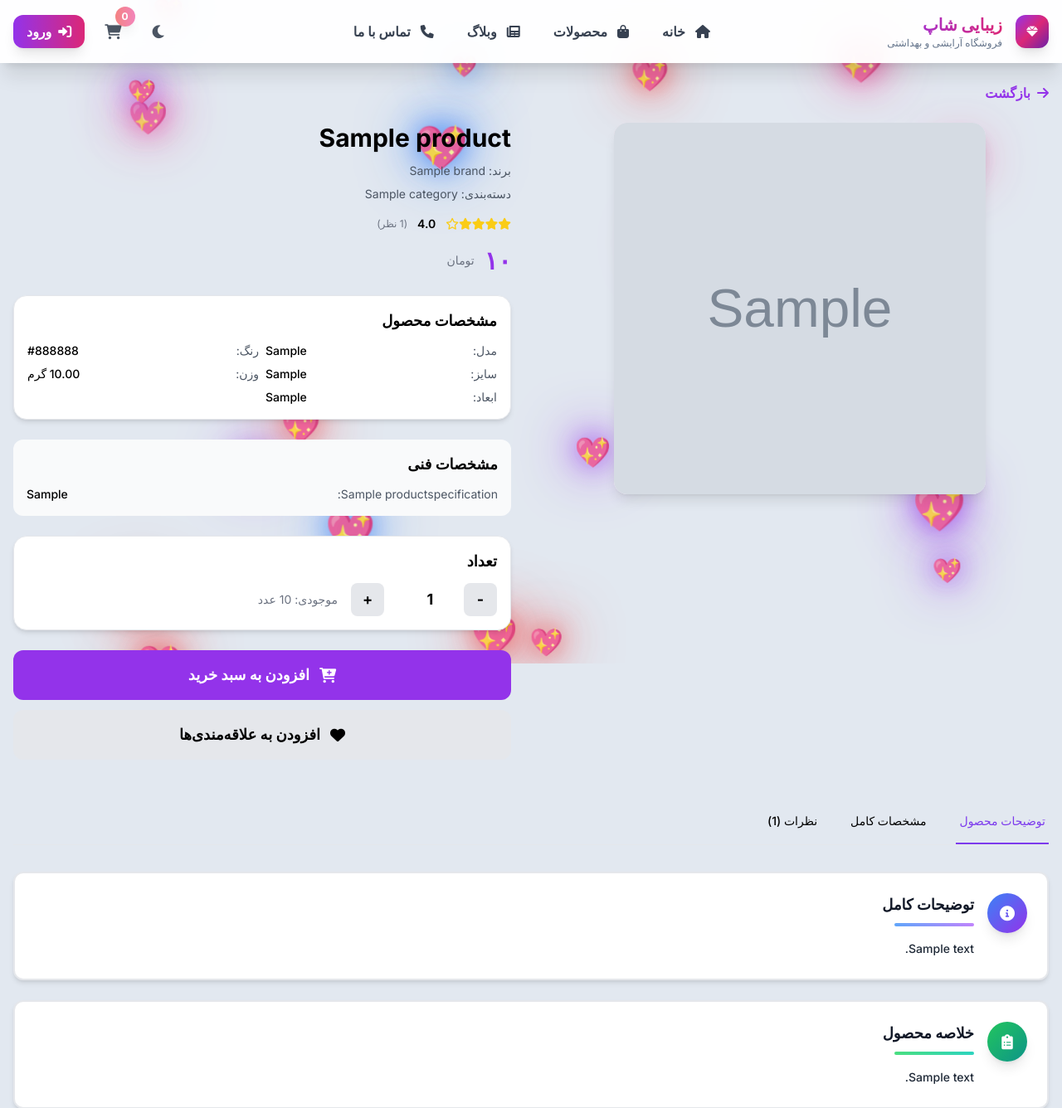
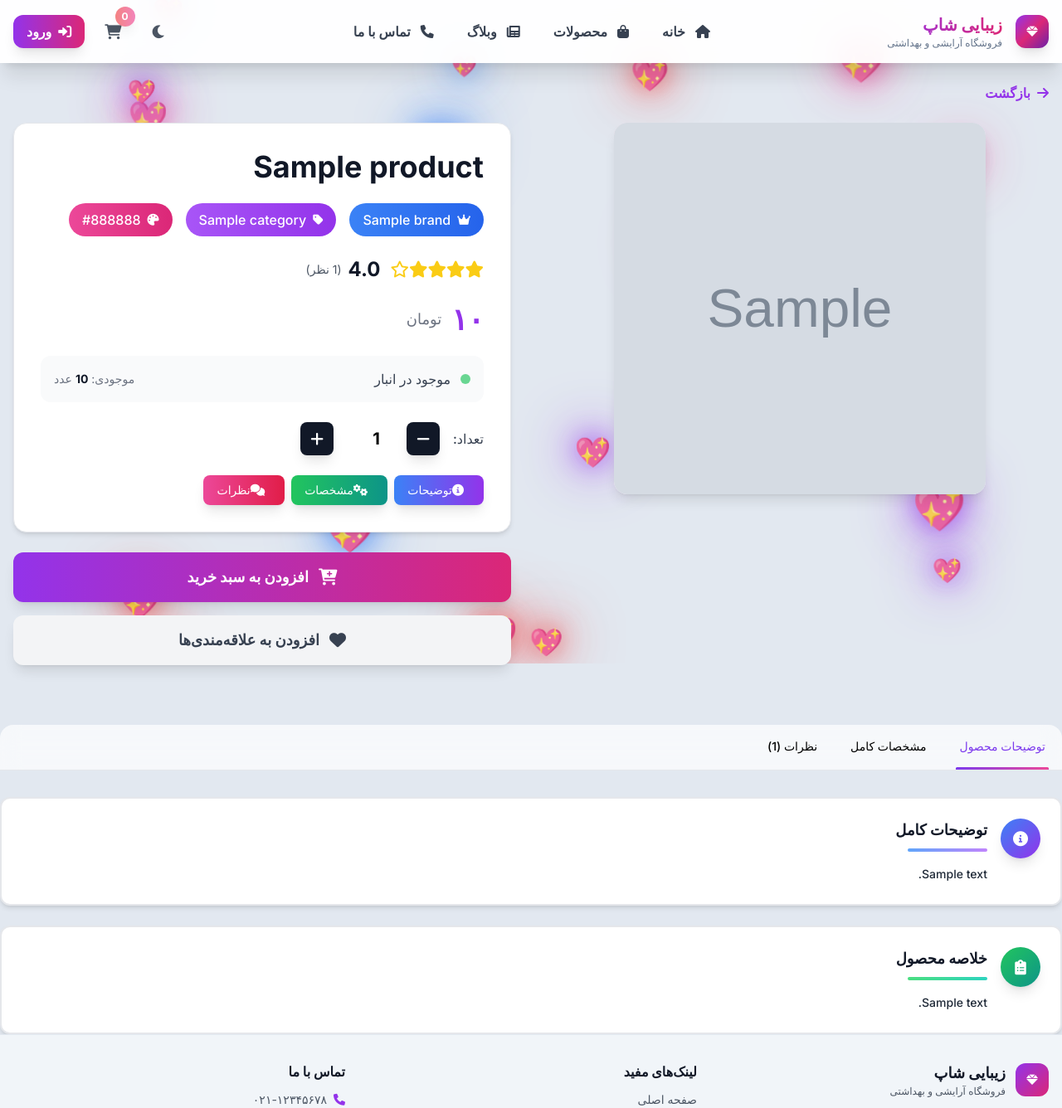
Before and after one commit to AbolfazlMohammady/online_shop, a Django app: page /shop/product/sample/ in a window 1280 px wide. Shown: the top 1336 px of the page at 83% size. Run offline with Django 5.2, Linux system fonts and the light colour scheme; tables that the repository leaves empty hold one stand-in row (values such as "Sample post"); grey boxes marked "Sample" are stand-in pictures; some libraries are stand-ins or nearby versions.

Commit message:
دیتیل

```diff
--- a/shop/templates/shop/product_detail.html
+++ b/shop/templates/shop/product_detail.html
@@ -14,11 +14,19 @@
             <!-- Product Image Section -->
             <div class="space-y-4">
                 <!-- Main Image -->
-                <div class="aspect-square bg-gradient-to-br from-pink-100 to-purple-100 rounded-2xl flex items-center justify-center shadow-lg overflow-hidden max-w-md mx-auto">
+                <div class="aspect-square bg-gradient-to-br from-pink-100 to-purple-100 rounded-2xl flex items-center justify-center shadow-lg overflow-hidden max-w-md mx-auto relative group">
                     {% if product.images.first %}
-                        <img id="main-image-src" src="{{ product.images.first.image.url }}" alt="{{ product.name }}" class="w-full h-full object-cover">
+                        <img id="main-image-src" src="{{ product.images.first.image.url }}" alt="{{ product.name }}" class="w-full h-full object-cover transition-all duration-300">
                     {% else %}
                         <i class="fas fa-image text-6xl text-gray-400"></i>
+                    {% endif %}
+                    {% if product.images.count > 1 %}
+                    <button type="button" onclick="previousImage()" class="absolute left-3 top-1/2 -translate-y-1/2 w-10 h-10 md:w-12 md:h-12 bg-black/30 hover:bg-black/50 rounded-full text-white flex items-center justify-center opacity-0 group-hover:opacity-100 transition-all duration-300">
+                        <i class="fas fa-chevron-left"></i>
+                    </button>
+                    <button type="button" onclick="nextImage()" class="absolute right-3 top-1/2 -translate-y-1/2 w-10 h-10 md:w-12 md:h-12 bg-black/30 hover:bg-black/50 rounded-full text-white flex items-center justify-center opacity-0 group-hover:opacity-100 transition-all duration-300">
+                        <i class="fas fa-chevron-right"></i>
+                    </button>
                     {% endif %}
                 </div>
 
@@ -36,19 +44,39 @@
 
                          <!-- Product Info Section -->
              <div class="space-y-6">
-                <!-- Product Header -->
-                <div>
-                    <h1 class="text-2xl lg:text-3xl font-bold mb-3 product-title">{{ product.name }}</h1>
 
+                 <!-- Main Product Info Card -->
+                 <div class="bg-white dark:bg-gray-800 rounded-2xl shadow-xl border border-gray-200 dark:border-gray-700 p-8">
+
+                     <!-- Product Title -->
+                     <h1 class="text-3xl lg:text-4xl font-bold text-gray-900 dark:text-white mb-6 leading-tight">
+                         {{ product.name }}
+                     </h1>
+
+                     <!-- Brand & Category Tags -->
+                     <div class="flex items-center gap-4 mb-6">
                          {% if product.brand %}
-                    <p class="text-sm text-gray-600 dark:text-gray-400 mb-2">برند: {{ product.brand.name }}</p>
+                         <div class="flex items-center gap-2 px-4 py-2 bg-gradient-to-r from-blue-500 to-blue-600 rounded-full text-white font-medium">
+                             <i class="fas fa-crown text-sm"></i>
+                             <span>{{ product.brand.name }}</span>
+                         </div>
                          {% endif %}
+                         <div class="flex items-center gap-2 px-4 py-2 bg-gradient-to-r from-purple-500 to-purple-600 rounded-full text-white font-medium">
+                             <i class="fas fa-tag text-sm"></i>
+                             <span>{{ product.category.name }}</span>
+                         </div>
+                         {% if product.color %}
+                         <div class="flex items-center gap-2 px-4 py-2 bg-gradient-to-r from-pink-500 to-pink-600 rounded-full text-white font-medium">
+                             <i class="fas fa-palette text-sm"></i>
+                             <span>{{ product.color }}</span>
+                         </div>
+                         {% endif %}
+                     </div>
 
-                    <p class="text-sm text-gray-600 dark:text-gray-400 mb-4">دسته‌بندی: {{ product.category.name }}</p>
-
-                    <!-- Rating -->
-                    <div class="flex items-center gap-3 mb-4">
-                        <div class="flex text-yellow-400 text-sm">
+                     <!-- Rating & Reviews -->
+                    <div class="flex items-center gap-4 mb-6">
+                         <div class="flex items-center gap-3">
+                             <div class="flex text-yellow-400 text-xl">
                             {% for i in "12345" %}
                                 {% if forloop.counter <= product.rating %}
                                     <i class="fas fa-star"></i>
@@ -57,104 +85,100 @@
                                 {% endif %}
                             {% endfor %}
                         </div>
-                        <span class="text-sm font-semibold">{{ product.rating }}</span>
-                        <span class="text-xs text-gray-500">({{ comments.count }} نظر)</span>
+                             <div class="flex items-center gap-2">
+                                 <span class="text-2xl font-bold text-gray-900 dark:text-white">{{ product.rating|floatformat:1 }}</span>
+                                 <span class="text-gray-600 dark:text-gray-400 text-sm">({{ comments.count }} نظر)</span>
                              </div>
-
-                    <!-- Price -->
-                    <div class="flex items-center gap-3 mb-6">
-                        <span class="text-2xl lg:text-3xl font-bold text-purple-600" id="product-price">{{ product.price|floatformat:0 }}</span>
-                        <span class="text-sm text-gray-500">تومان</span>
-                        {% if product.original_price and product.original_price > product.price %}
-                        <span class="text-lg text-gray-500 line-through">{{ product.original_price|floatformat:0 }} تومان</span>
-                        <span class="bg-red-100 text-red-600 px-2 py-1 rounded-lg text-xs font-bold">{{ product.discount_percentage }}٪ تخفیف</span>
-                        {% endif %}
                          </div>
                      </div>
 
-                <!-- Product Specifications -->
-                {% if product.model or product.color or product.size or product.weight or product.dimensions %}
-                <div class="bg-white dark:bg-gray-800 rounded-2xl shadow-lg border border-gray-200 dark:border-gray-700 p-4">
-                    <h3 class="text-lg font-bold mb-3">مشخصات محصول</h3>
-                    <div class="grid grid-cols-1 sm:grid-cols-2 gap-2 text-sm">
-                        {% if product.model %}
-                        <div class="flex justify-between">
-                            <span class="text-gray-600 dark:text-gray-400">مدل:</span>
-                            <span class="font-medium">{{ product.model }}</span>
+                     <!-- Price Section -->
+                     <div class="mb-6">
+                         <div class="flex items-center gap-3 mb-2">
+                             <span class="text-3xl lg:text-4xl font-bold text-purple-600" id="current-price">{{ product.price|floatformat:0 }}</span>
+                             <span class="text-lg text-gray-500">تومان</span>
                          </div>
-                        {% endif %}
-                        {% if product.color %}
-                        <div class="flex justify-between">
-                            <span class="text-gray-600 dark:text-gray-400">رنگ:</span>
-                            <span class="font-medium">{{ product.color }}</span>
-                        </div>
-                        {% endif %}
-                        {% if product.size %}
-                        <div class="flex justify-between">
-                            <span class="text-gray-600 dark:text-gray-400">سایز:</span>
-                            <span class="font-medium">{{ product.size }}</span>
-                        </div>
-                        {% endif %}
-                        {% if product.weight %}
-                        <div class="flex justify-between">
-                            <span class="text-gray-600 dark:text-gray-400">وزن:</span>
-                            <span class="font-medium">{{ product.weight }} گرم</span>
-                        </div>
-                        {% endif %}
-                        {% if product.dimensions %}
-                        <div class="flex justify-between">
-                            <span class="text-gray-600 dark:text-gray-400">ابعاد:</span>
-                            <span class="font-medium">{{ product.dimensions }}</span>
+
+                         {% if product.original_price and product.original_price > product.price %}
+                         <div class="flex items-center gap-3">
+                             <span class="text-xl text-gray-500 line-through" id="original-price">{{ product.original_price|floatformat:0 }}</span>
+                             <span class="px-3 py-1 bg-red-100 text-red-600 text-sm font-bold rounded-full animate-pulse">
+                                 {{ product.discount_percentage }}٪ تخفیف
+                             </span>
                          </div>
                          {% endif %}
                      </div>
+
+                     <!-- Stock Status -->
+                     <div class="flex items-center justify-between mb-6 p-4 bg-gray-50 dark:bg-gray-700 rounded-xl">
+                         <div class="flex items-center gap-3">
+                             <div class="w-3 h-3 rounded-full {% if product.stock_quantity > 0 %}bg-green-500{% else %}bg-red-500{% endif %} animate-pulse"></div>
+                             <span class="text-gray-700 dark:text-gray-300 font-medium">
+                                 {% if product.stock_quantity > 0 %}
+                                     موجود در انبار
+                                 {% else %}
+                                     ناموجود
+                                 {% endif %}
+                             </span>
                          </div>
-                {% endif %}
+                         <span class="text-sm text-gray-500">
+                             موجودی: <span class="font-bold text-gray-900 dark:text-white">{{ product.stock_quantity }}</span> عدد
+                         </span>
+                     </div>
 
-                <!-- Additional Specifications -->
-                {% if product.specifications.exists %}
-                <div class="bg-gray-50 dark:bg-gray-800 rounded-xl p-4">
-                    <h3 class="text-lg font-bold mb-3">مشخصات فنی</h3>
-                    <div class="space-y-2 text-sm">
-                        {% for spec in product.specifications.all %}
-                        <div class="flex justify-between">
-                            <span class="text-gray-600 dark:text-gray-400">{{ spec.name }}:</span>
-                            <span class="font-medium">{{ spec.value }}</span>
-                        </div>
-                        {% endfor %}
+                     <!-- Quantity Selector -->
+                                     <div class="flex items-center gap-4 mb-6">
+                    <span class="text-gray-700 dark:text-gray-300 font-medium">تعداد:</span>
+                    <div class="flex items-center gap-3">
+                        <button onclick="decreaseQuantity()"
+                                class="w-10 h-10 bg-gray-900 hover:bg-gray-800 text-white rounded-lg flex items-center justify-center font-bold text-lg transition-all duration-300 transform hover:scale-105 shadow-lg">
+                            <i class="fas fa-minus"></i>
+                        </button>
+                        <input type="number" id="quantity" value="1" min="1" max="{{ product.stock_quantity }}"
+                               class="text-xl font-bold w-16 text-center border-none bg-transparent focus:outline-none">
+                        <button onclick="increaseQuantity()"
+                                class="w-10 h-10 bg-gray-900 hover:bg-gray-800 text-white rounded-lg flex items-center justify-center font-bold text-lg transition-all duration-300 transform hover:scale-105 shadow-lg">
+                            <i class="fas fa-plus"></i>
+                        </button>
                     </div>
                 </div>
-                {% endif %}
 
-                <!-- Quantity Selector -->
-                <div class="bg-white dark:bg-gray-800 rounded-2xl shadow-lg border border-gray-200 dark:border-gray-700 p-4">
-                    <h3 class="text-lg font-bold mb-3">تعداد</h3>
-                    <div class="flex items-center gap-4">
-                        <button onclick="decreaseQuantity()" class="w-10 h-10 bg-gray-200 hover:bg-gray-300 dark:bg-gray-600 dark:hover:bg-gray-500 rounded-lg flex items-center justify-center font-bold text-lg transition-colors">-</button>
-                        <input type="number" id="quantity" value="1" min="1" max="{{ product.stock_quantity }}" class="text-lg font-bold w-16 text-center border-none bg-transparent focus:outline-none">
-                        <button onclick="increaseQuantity()" class="w-10 h-10 bg-gray-200 hover:bg-gray-300 dark:bg-gray-600 dark:hover:bg-gray-500 rounded-lg flex items-center justify-center font-bold text-lg transition-colors">+</button>
-                        <span class="text-sm text-gray-500">موجودی: {{ product.stock_quantity }} عدد</span>
+                <!-- Quick Tab Navigation -->
+                <div class="flex gap-2 mt-6">
+                    <button onclick="goToTab('description')" class="px-4 py-2 bg-gradient-to-r from-blue-500 to-purple-600 text-white rounded-lg text-sm font-medium hover:from-blue-600 hover:to-purple-700 transition-all duration-300 transform hover:scale-105 shadow-lg">
+                        <i class="fas fa-info-circle mr-2"></i>توضیحات
+                    </button>
+                    <button onclick="goToTab('specifications')" class="px-4 py-2 bg-gradient-to-r from-green-500 to-teal-600 text-white rounded-lg text-sm font-medium hover:from-green-600 hover:to-teal-700 transition-all duration-300 transform hover:scale-105 shadow-lg">
+                        <i class="fas fa-cogs mr-2"></i>مشخصات
+                    </button>
+                    <button onclick="goToTab('comments')" class="px-4 py-2 bg-gradient-to-r from-pink-500 to-rose-600 text-white rounded-lg text-sm font-medium hover:from-pink-600 hover:to-rose-700 transition-all duration-300 transform hover:scale-105 shadow-lg">
+                        <i class="fas fa-comments mr-2"></i>نظرات
+                    </button>
                 </div>
                  </div>
 
                  <!-- Action Buttons -->
-                <div class="space-y-3">
-                    <button onclick="addToCart({{ product.id }})" class="w-full bg-purple-600 hover:bg-purple-700 text-white py-4 rounded-xl font-bold text-lg transition-colors flex items-center justify-center gap-3">
-                        <i class="fas fa-cart-plus"></i>
+                 <div class="space-y-4">
+                     <button onclick="addToCart({{ product.id }})"
+                             class="w-full bg-gradient-to-r from-purple-600 to-pink-600 hover:from-purple-700 hover:to-pink-700 text-white py-4 rounded-xl font-bold text-lg transition-all duration-300 transform hover:scale-105 flex items-center justify-center gap-3 shadow-lg hover:shadow-xl">
+                         <i class="fas fa-cart-plus text-xl"></i>
                          افزودن به سبد خرید
                      </button>
-                    <button onclick="addToWishlist({{ product.id }})" class="w-full bg-gray-200 hover:bg-gray-300 dark:bg-gray-700 dark:hover:bg-gray-600 py-4 rounded-xl font-bold text-lg transition-colors flex items-center justify-center gap-3">
-                        <i class="fas fa-heart"></i>
+
+                     <button onclick="addToWishlist({{ product.id }})"
+                             class="w-full bg-gray-100 hover:bg-gray-200 dark:bg-gray-700 dark:hover:bg-gray-600 text-gray-700 dark:text-gray-300 py-4 rounded-xl font-bold text-lg transition-all duration-300 transform hover:scale-105 flex items-center justify-center gap-3 shadow-lg hover:shadow-xl">
+                         <i class="fas fa-heart text-xl"></i>
                          افزودن به علاقه‌مندی‌ها
                      </button>
+                 </div>
              </div>
             </div>
         </div>
 
         <!-- Product Details Tabs -->
         <div class="mt-12">
-            <div class="border-b border-gray-200 dark:border-gray-700">
-                <nav class="flex space-x-8 space-x-reverse">
+            <div class="border-b border-gray-200 dark:border-gray-700 sticky top-0 bg-white/70 dark:bg-gray-900/60 backdrop-blur-md z-10 rounded-t-2xl">
+                <nav class="flex space-x-8 space-x-reverse px-4">
                     <button onclick="showProductTab('description')" class="product-tab-btn active py-4 px-1 border-b-2 border-transparent font-medium text-sm transition-colors">
                         توضیحات محصول
                     </button>
@@ -168,7 +192,7 @@
             </div>
 
             <!-- Tab Contents -->
-            <div class="mt-8">
+            <div class="mt-8" id="details-tabs" style="scroll-margin-top: 100px;">
                 <!-- Description Tab -->
                 <div id="description-tab" class="product-tab-content active">
                     <div class="space-y-6">
@@ -493,34 +517,81 @@ function formatPrice(price) {
 
 // Update price display
 document.addEventListener('DOMContentLoaded', function() {
-    const priceElement = document.getElementById('product-price');
-    if (priceElement) {
-        const price = parseInt(priceElement.textContent);
-        priceElement.textContent = formatPrice(price);
+    const currentPriceElement = document.getElementById('current-price');
+    const originalPriceElement = document.getElementById('original-price');
+
+    if (currentPriceElement) {
+        const price = parseInt(currentPriceElement.textContent);
+        currentPriceElement.textContent = formatPrice(price);
+    }
+
+    if (originalPriceElement) {
+        const originalPrice = parseInt(originalPriceElement.textContent);
+        originalPriceElement.textContent = formatPrice(originalPrice) + ' تومان';
     }
 });
 
+// Navigation functions for image gallery
+function previousImage() {
+    if (productImages.length > 1) {
+        currentImageIndex = (currentImageIndex - 1 + productImages.length) % productImages.length;
+        changeMainImage(productImages[currentImageIndex]);
+    }
+}
+
+function nextImage() {
+    if (productImages.length > 1) {
+        currentImageIndex = (currentImageIndex + 1) % productImages.length;
+        changeMainImage(productImages[currentImageIndex]);
+    }
+}
+
+// Quick tab navigation function
+function goToTab(tabName) {
+    // Show the selected tab
+    showProductTab(tabName);
+
+    // Smooth scroll to the tabs section
+    const tabsSection = document.getElementById('details-tabs');
+    if (tabsSection) {
+        tabsSection.scrollIntoView({
+            behavior: 'smooth',
+            block: 'start'
+        });
+    }
+}
+
 function changeMainImage(imageUrl) {
     const mainImage = document.getElementById('main-image-src');
+    const mainImageContainer = mainImage.parentElement;
 
-    // Add fade out effect
+    // Add slide out effect
+    mainImage.style.transform = 'translateX(-100%) scale(0.9)';
     mainImage.style.opacity = '0';
-    mainImage.style.transform = 'scale(0.95)';
+    mainImage.style.filter = 'blur(5px)';
 
     setTimeout(() => {
         // Change image
         mainImage.src = imageUrl;
 
-        // Add fade in effect
+        // Add slide in effect with rotation
+        mainImage.style.transform = 'translateX(100%) scale(0.9)';
+        mainImage.style.opacity = '0';
+        mainImage.style.filter = 'blur(5px)';
+
+        setTimeout(() => {
+            mainImage.style.transform = 'translateX(0) scale(1)';
             mainImage.style.opacity = '1';
-        mainImage.style.transform = 'scale(1)';
-    }, 150);
+            mainImage.style.filter = 'blur(0)';
+        }, 50);
+    }, 200);
 
-    // Update active thumbnail
+    // Update active thumbnail with animation
     const thumbnails = document.querySelectorAll('[onclick*="changeMainImage"]');
     thumbnails.forEach(thumb => {
-        thumb.classList.remove('border-purple-500');
+        thumb.classList.remove('border-purple-500', 'scale-110', 'shadow-lg');
         thumb.classList.add('border-transparent');
+        thumb.style.transform = 'scale(1)';
     });
 
     // Find and activate the clicked thumbnail
@@ -529,9 +600,28 @@ function changeMainImage(imageUrl) {
     );
     if (clickedThumb) {
         clickedThumb.classList.remove('border-transparent');
-        clickedThumb.classList.add('border-purple-500');
+        clickedThumb.classList.add('border-purple-500', 'scale-110', 'shadow-lg');
+        clickedThumb.style.transform = 'scale(1.1)';
     }
 }
+
+// Auto-rotate images every 5 seconds
+let currentImageIndex = 0;
+const productImages = [
+    {% for image in product.images.all %}
+        "{{ image.image.url }}",
+    {% endfor %}
+];
+
+function autoRotateImages() {
+    if (productImages.length > 1) {
+        currentImageIndex = (currentImageIndex + 1) % productImages.length;
+        changeMainImage(productImages[currentImageIndex]);
+    }
+}
+
+// Start auto-rotation
+setInterval(autoRotateImages, 5000);
 
 function decreaseQuantity() {
     const quantityInput = document.getElementById('quantity');
@@ -738,6 +828,28 @@ document.addEventListener('DOMContentLoaded', function() {
     color: #7c3aed !important;
 }
 
+/* Enhanced tab button styling */
+.product-tab-btn {
+    position: relative;
+    transition: all 0.3s ease;
+}
+
+.product-tab-btn:hover {
+    color: #7c3aed !important;
+    transform: translateY(-2px);
+}
+
+.product-tab-btn.active::after {
+    content: '';
+    position: absolute;
+    bottom: -2px;
+    left: 0;
+    right: 0;
+    height: 3px;
+    background: linear-gradient(90deg, #7c3aed, #ec4899);
+    border-radius: 2px;
+}
+
 /* Main image transition */
 #main-image-src {
     transition: opacity 0.3s ease, transform 0.3s ease;
--- a/shop/views.py
+++ b/shop/views.py
@@ -8,9 +8,17 @@ from django.utils.decorators import method_decorator
 from django.views import View
 from .models import Category, Product, ProductImage, Brand, Comment
 
-# Create your views here.
 
 def product_list(request):
+    """
+    This Python function retrieves filter parameters for displaying a list of products with search and
+    filtering options.
+
+    :param request: The `request` parameter in the `product_list` function is typically an object that
+    contains information about the current HTTP request. It includes details such as the request method
+    (GET, POST, etc.), headers, user session information, and any data sent in the request (such as form
+    data or query
+    """
     """نمایش لیست محصولات با فیلتر و جستجو"""
     # Get filter parameters
     category_slug = request.GET.get('category', '')
@@ -20,6 +28,7 @@ def product_list(request):
     max_price = request.GET.get('max_price', '')
     sort_by = request.GET.get('sort', 'default')
     quick_filter = request.GET.get('quick_filter', '')
+
 
     # Base queryset
     products = Product.objects.filter(is_active=True).select_related('category', 'brand').prefetch_related('images')
```
Lines whose indentation alone changed are shown as unchanged.
